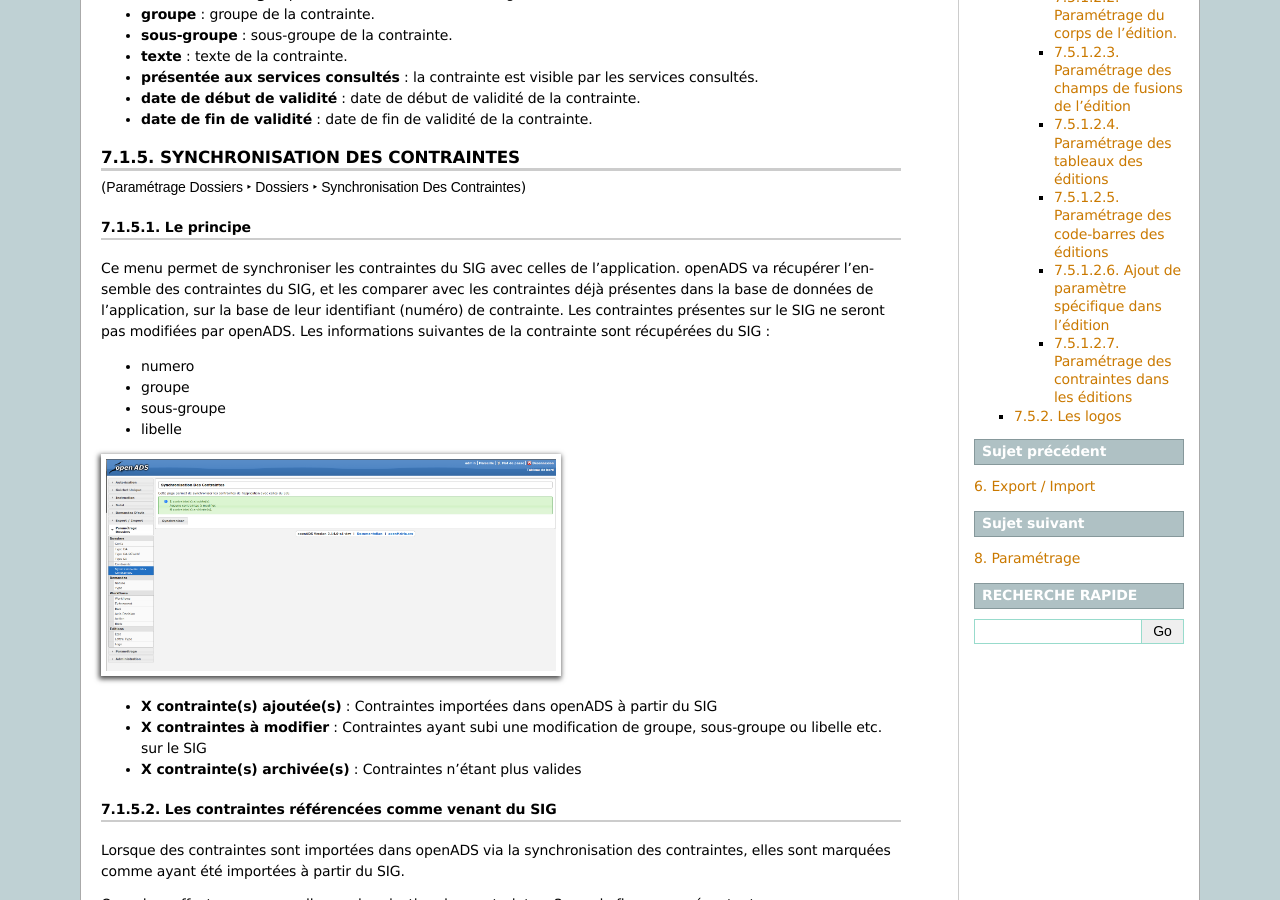
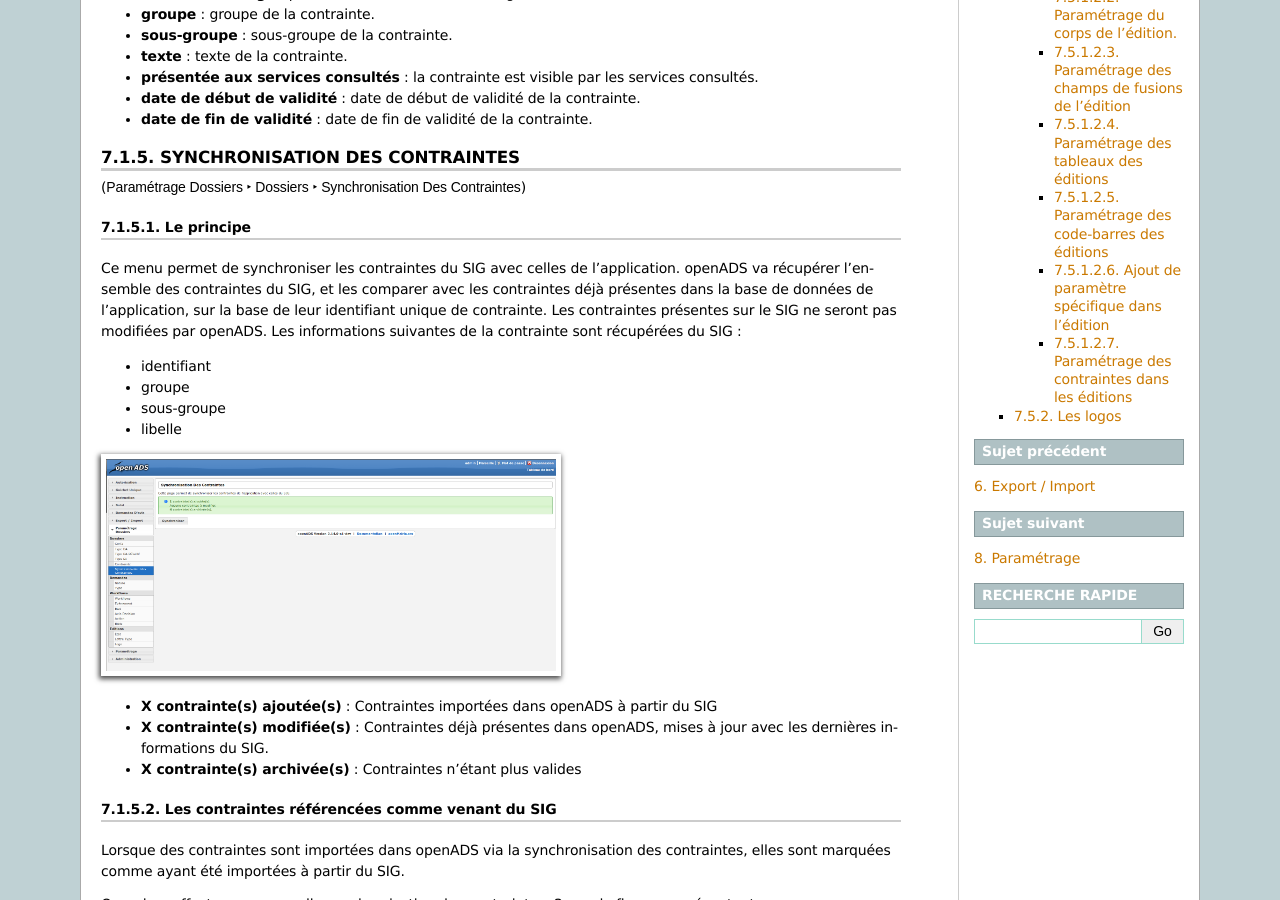
Before and after one commit to mpavaux/openads-documentation, a Sphinx documentation site: the page built from source/manuel_utilisateur/parametrage_dossier.rst, in a window 1280 px wide and 900 px high, scrolled down 1990 px. Built offline with Sphinx 7.4.7, drawn with Linux system fonts in a browser that asks for light colours.

Commit message:
Ajout de précisions sur le fonctionnement des contraintes avec un SIG externe

```diff
--- a/source/manuel_utilisateur/parametrage_dossier.rst
+++ b/source/manuel_utilisateur/parametrage_dossier.rst
@@ -166,11 +166,11 @@
 Ce menu permet de synchroniser les contraintes du SIG avec celles de l'application.
 openADS va récupérer l'ensemble des contraintes du SIG, et les comparer avec les
 contraintes déjà présentes dans la base de données de l'application, sur la base de leur
-identifiant (numéro) de contrainte. Les contraintes présentes sur le SIG ne seront pas
+identifiant unique de contrainte. Les contraintes présentes sur le SIG ne seront pas
 modifiées par openADS.
 Les informations suivantes de la contrainte sont récupérées du SIG :
 
-* numero
+* identifiant
 * groupe
 * sous-groupe
 * libelle
@@ -178,7 +178,7 @@
 .. image:: contrainte_synchronisation.png
 
 * **X contrainte(s) ajoutée(s)** : Contraintes importées dans openADS à partir du SIG
-* **X contraintes à modifier** : Contraintes ayant subi une modification de groupe, sous-groupe ou libelle etc. sur le SIG
+* **X contrainte(s) modifiée(s)** : Contraintes déjà présentes dans openADS, mises à jour avec les dernières informations du SIG.
 * **X contrainte(s) archivée(s)** : Contraintes n'étant plus valides
 
 Les contraintes référencées comme venant du SIG
```
